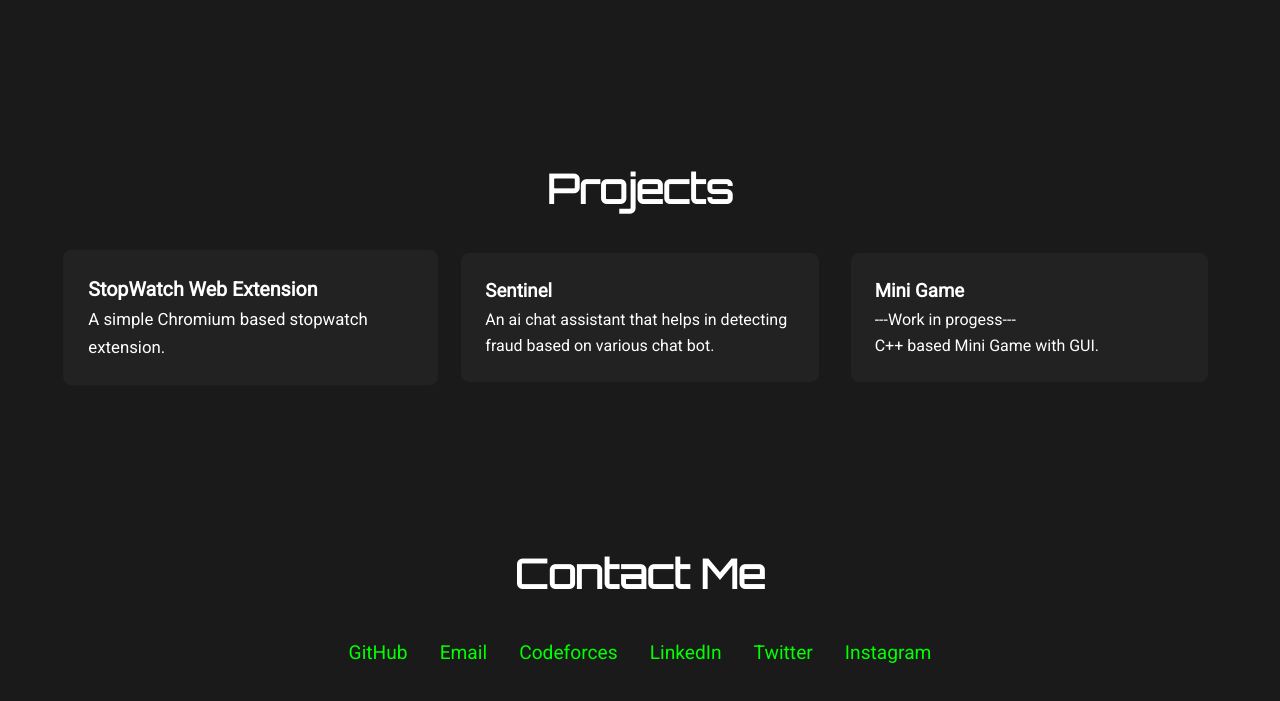
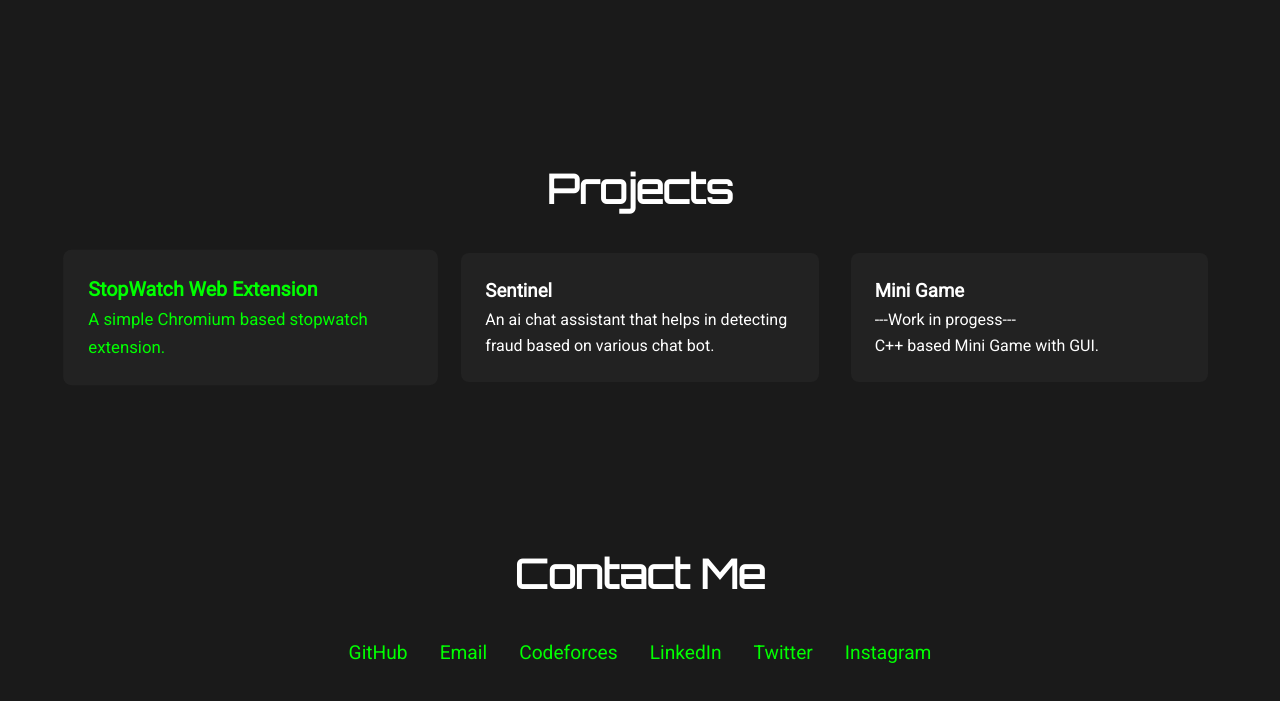
Before and after one commit to Jayesh-Dev21/0x3xpl0it, a plain HTML site: page index.html in a window 1280 px wide. In both pictures the pointer is over the element 250 px from the left and 1475 px from the top of the page. Shown: the part 1158-1859 px from the top of the page. Drawn offline with Linux system fonts and the light colour scheme.

Commit message:
Update index.html

```diff
--- a/index.html
+++ b/index.html
@@ -123,6 +123,7 @@
         }
         .project-card:hover {
             transform: scale(1.05);
+            color: #00ff00;
         }
         /* Contact Section */
         .contact ul {
```
